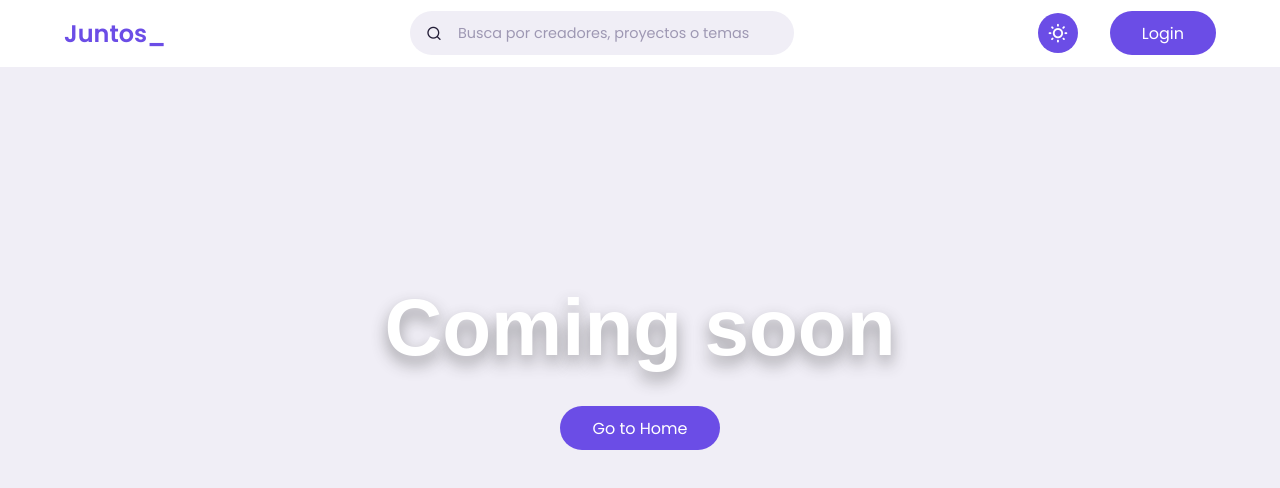
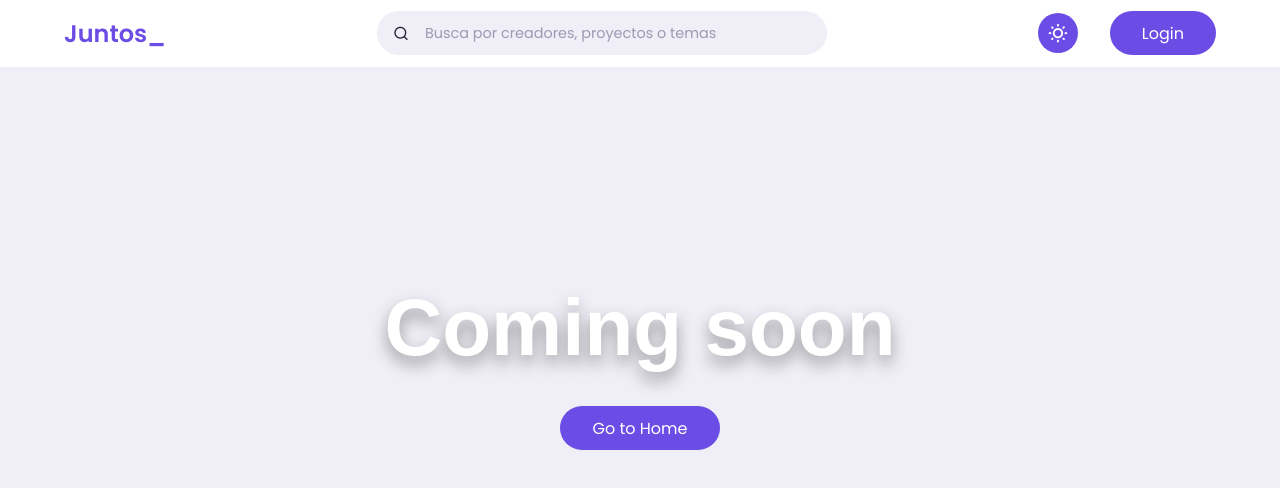
Before and after one commit to ItsMeLeonardo/goals-app, a Next.js app: page / in a window 1280 px wide. Shown: the top 488 px of the page. Built offline with nearby package versions, Linux system fonts and the light colour scheme; no server answers.

Commit message:
STYLE: fix search bar wifth

```diff
--- a/styles/globals.css
+++ b/styles/globals.css
@@ -199,7 +199,7 @@ a:visited {
   justify-content: space-between;
 }
 .search-bar {
-  width: 30vw;
+  width: 100%;
   max-width: 450px;
   background: var(--color-light);
   border-radius: var(--radius);
```
